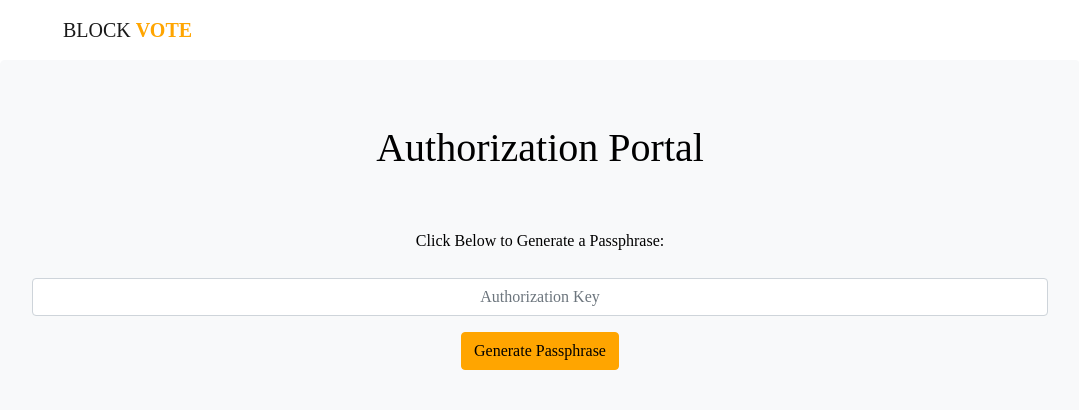
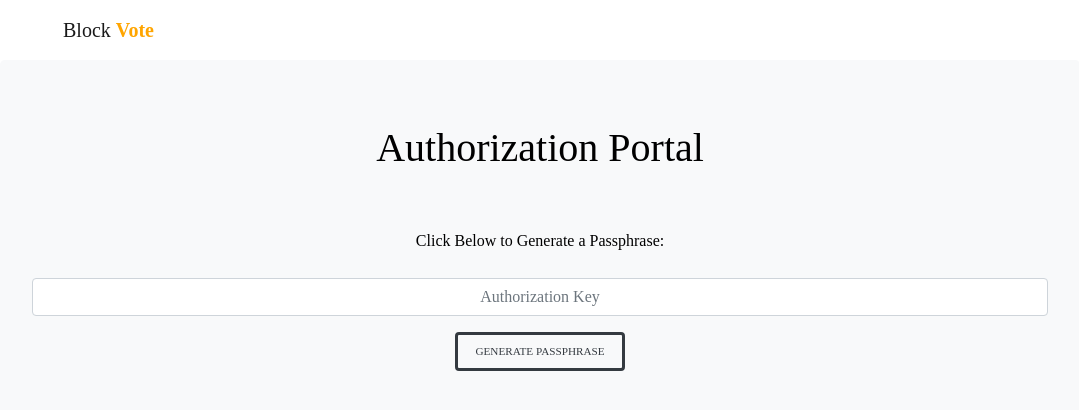
Before and after one commit to Subhanc/Block-Vote, a website: page Blockchain.io/authorization.html in a window 1280 px wide. Shown: the whole page, without its empty margins (100-1179 px from the left). Drawn offline with nearby package versions, Linux system fonts and the light colour scheme.

Commit message:
font changes

```diff
--- a/Blockchain.io/authorization.html
+++ b/Blockchain.io/authorization.html
@@ -18,7 +18,7 @@
 		<!-- Navagation -->
 		<nav class="navbar navbar-light text-capitalize">
 			<div class="container-fluid">
-				<a class="navbar-brand text-uppercase" href="#"> Block <b class="vote"> Vote </b></a>
+				<a class="navbar-brand" href="#"> Block <b class="vote"> Vote </b></a>
 			</div> <!-- End Container Fluid-->
 		</nav> <!-- End of Navbar-->
 		<div class="container">
@@ -35,7 +35,7 @@
 
 				</div>
 			</div>
-			<button type="submit" class="button btn btn-primary">Generate Passphrase</button>
+			<a class="btn btn-outline-dark landingButton" href="/Desktop/blockchain/Blockchain.io/ballot.html"> Generate Passphrase </a>
 		</form>
 	</div>
 </div>
```
Also changed, not shown: Blockchain.io/ballot.html (+1 -1 lines).
